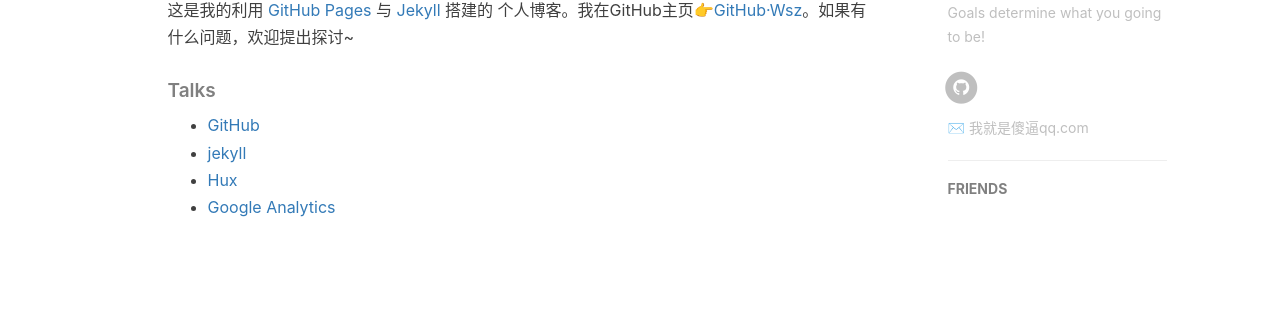
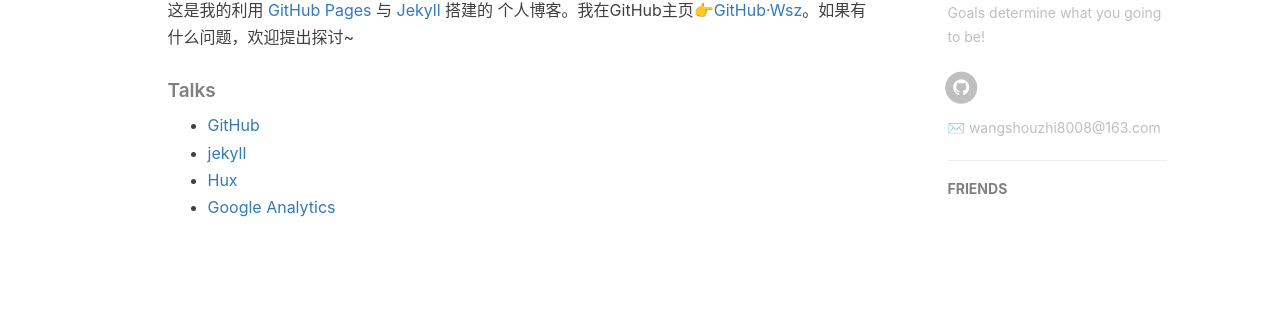
Before and after one commit to wangshouzhi/Wangshouzhi.github.io, a Jekyll site: the page built from about.html, in a window 1280 px wide. Shown: the part 734-1045 px from the top of the page. Built offline with Jekyll 4.4.1, drawn with Linux system fonts in a browser that asks for light colours; nearby versions of some CDN libraries; comment, search, counter and statistics services are not loaded.

```diff
--- a/_config.yml
+++ b/_config.yml
@@ -1,10 +1,10 @@
 # Site settings
 title: Wsz Blog
 SEOTitle: 王守志的博客 | Wsz Blog
-header-img: img/post-bg-desk.jpg
-email: 我就是傻逼qq.com
+header-img: img/bannerHome.jpg
+email: wangshouzhi8008@163.com
 description: "Every failure is leading towards success."
-keyword: "Wsz, Wsz Blog, 王守志的博客, wangshouzhi, 王守志, WEB前端, bootstrap, vue.js"
+keyword: "Wsz, Wsz Blog, 王守志的博客, wangshouzhi, 王守志, WEB前端, bootstrap, vue.js, webpack, sass"
 url: "http://wangshouzhi.github.io"          # your host, for absolute URL
 baseurl: ""      # for example, '/blog' if your blog hosted on 'host/blog'
 github_repo: "https://github.com/wangshouzhi/wangshouzhi.github.io.git" # you code repository
@@ -18,12 +18,9 @@ sidebar-avatar: /img/me.jpg      # use absolute URL, seeing it's used in both `/
 
 # SNS settings
 RSS: false
-# weibo_username:     qiubaiying
-# zhihu_username:
+
 github_username:    wangshouzhi
-# facebook_username:  baiying.qiu.7
-# jianshu_username:   e71990ada2fd
-#twitter_username:   qiubaiying
+
 
 
 
@@ -98,11 +95,8 @@ service-worker: true
 
 # Friends
 friends: [
-    #{
-       # title: "WY",
-        href: "http://zhengwuyang.com"
-    #},{
-      #  title: "简书·BY",
-      #   href: "http://www.jianshu.com/u/e71990ada2fd"
-   # }
+      # {
+      #   title: "wsz",
+      #   href: "http://zhengwuyang.com"
+      # }
 ]
```
Also changed, not shown: README.md, about.html (line endings or trailing spaces), img/about.jpg (added), img/adad.jpg (added), img/bannerHome.jpg (added), img/readme-side.png (deleted).
